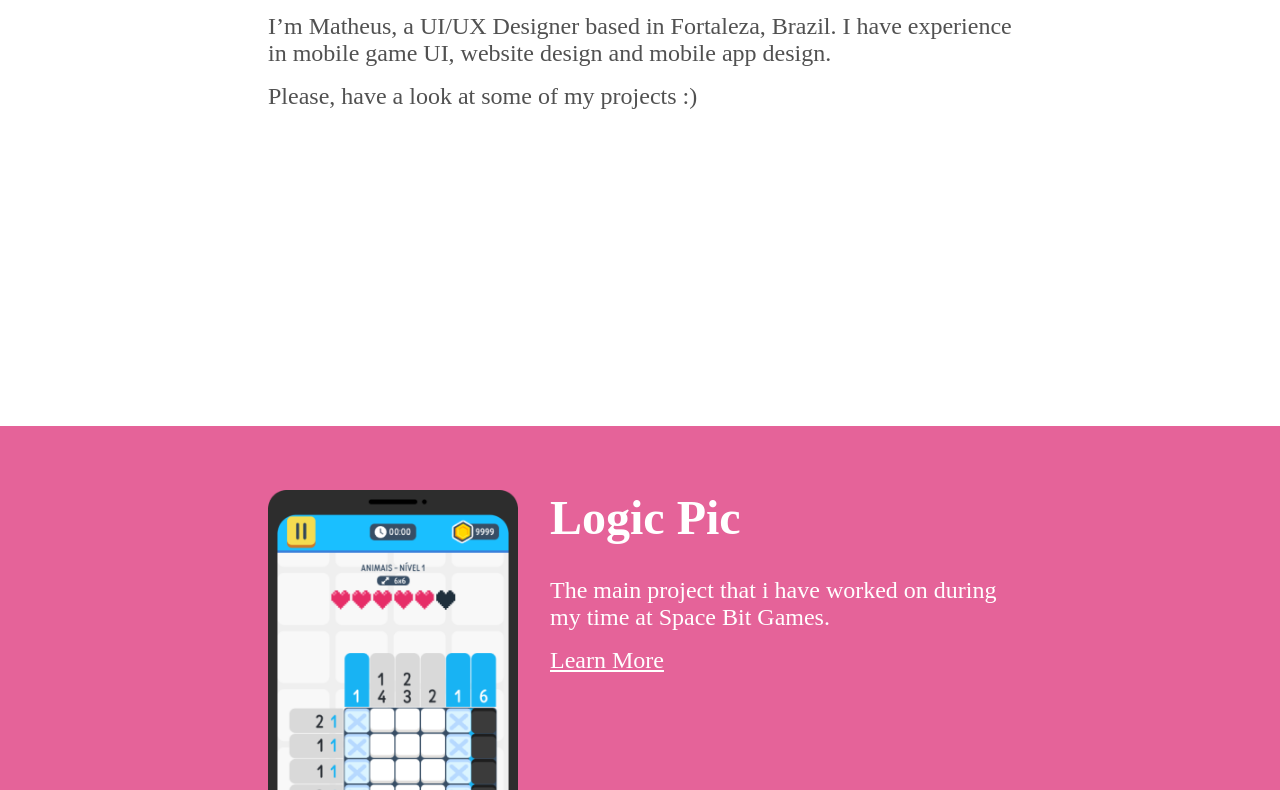
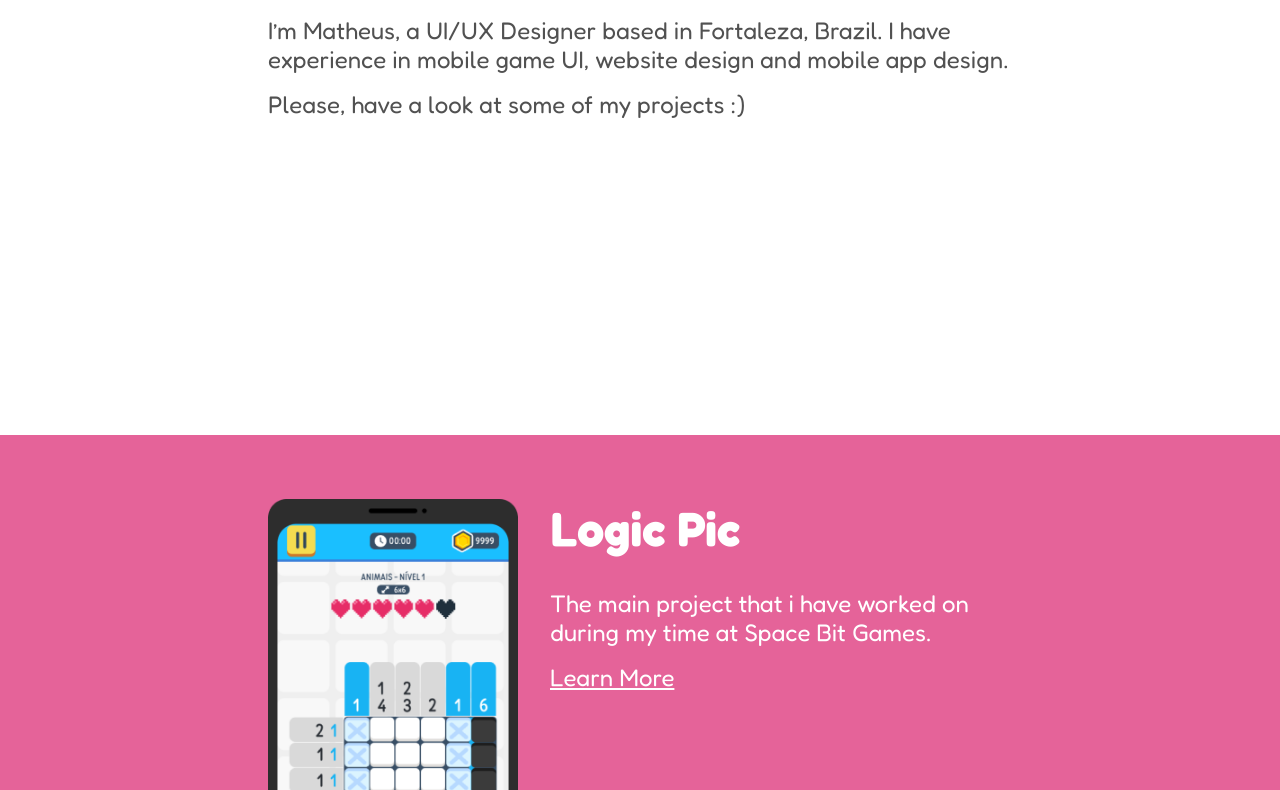
Before and after one commit to Matheusbob/UI-UX-Portfiolio, a plain HTML site: page index.html in a window 1280 px wide. Shown: the part 393-1183 px from the top of the page. Drawn offline with nearby package versions, Linux system fonts and the light colour scheme.

Commit message:
Update index.html

```diff
--- a/index.html
+++ b/index.html
@@ -5,6 +5,16 @@
 	<meta name="viewport" content="width=device-width, initial-scale=1">
 	<link rel="stylesheet" type="text/css" href="stylesheet.css">
 	<link rel="stylesheet" href="https://fonts.googleapis.com/css2?family=Material+Symbols+Outlined:opsz,wght,FILL,GRAD@20..48,100..700,0..1,-50..200" />
+	<link>
+
+	<!-- get fonts -->
+
+	<link rel="preconnect" href="https://fonts.googleapis.com">
+	<link rel="preconnect" href="https://fonts.gstatic.com" crossorigin>
+	<link href="https://fonts.googleapis.com/css2?family=Fredoka:wght@300;400;500;600;700&display=swap" rel="stylesheet">
+
+	<!-- get fonts -->
+
 	<title>Mattbob</title>
 </head>
 <body>
```
